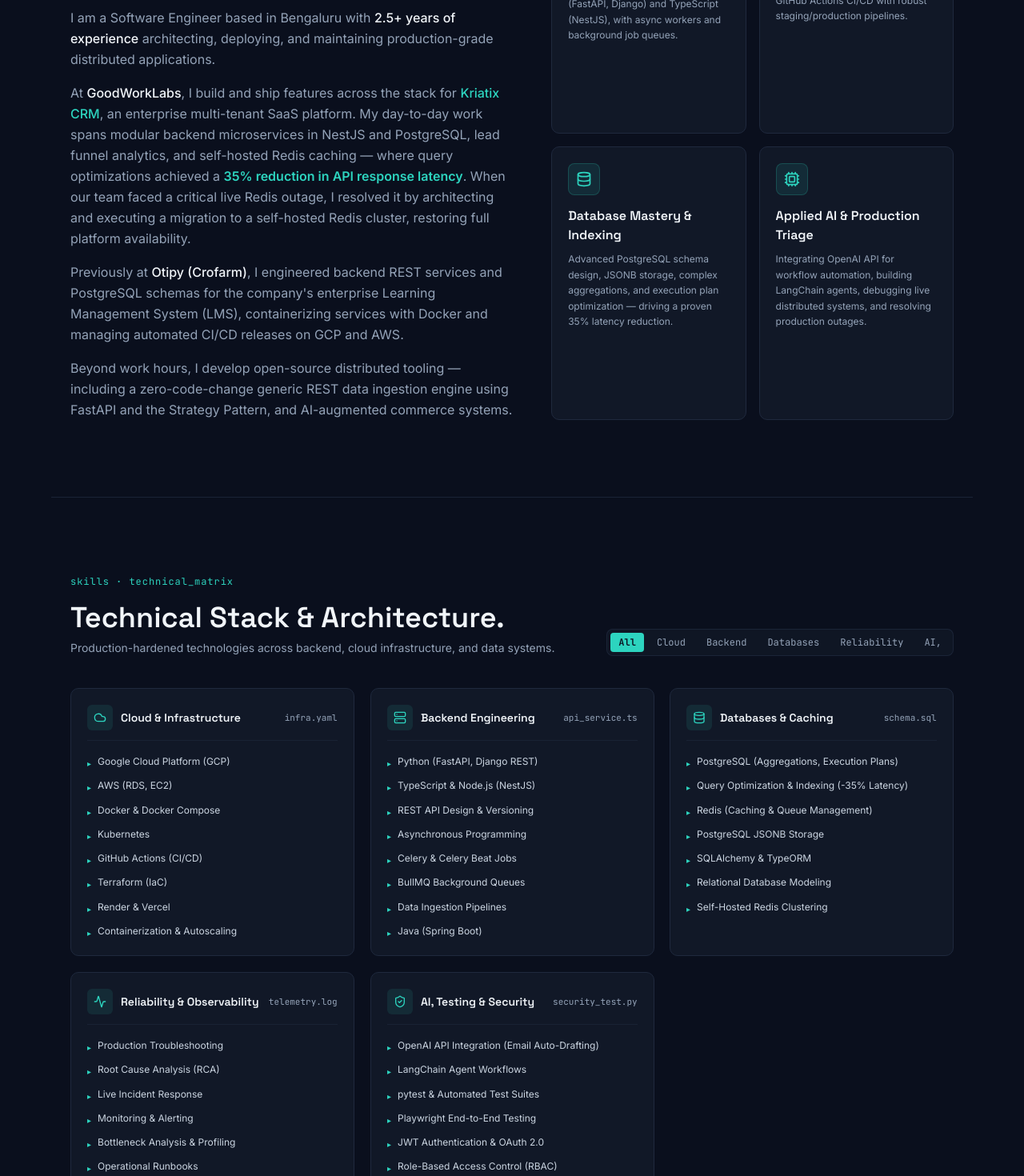
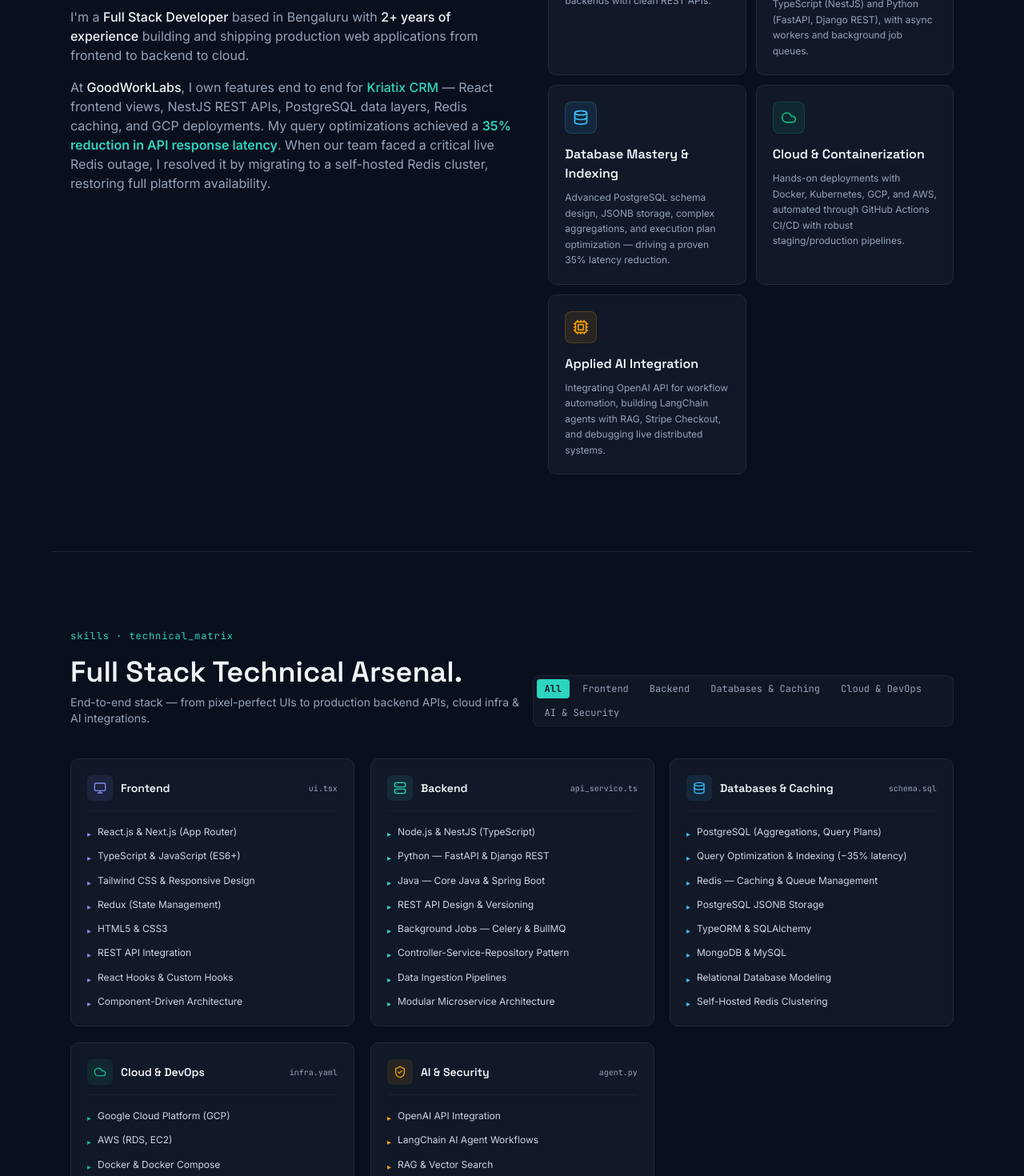
Before and after one commit to Soundarya331/portfolio, a React (Vite) app: page / in a window 1280 px wide. Shown: the part 1260-2730 px from the top of the page at 80% size. Built offline with nearby package versions, Linux system fonts and the light colour scheme; the HTML template or start-up script is replaced by a standard one.

Commit message:
fix: remove Otipy & open-source paragraphs from About; add Frontend skills section; full responsive layout

```diff
--- a/src/components/About.tsx
+++ b/src/components/About.tsx
@@ -1,71 +1,76 @@
 import Reveal from './Reveal'
-import { Server, Cloud, Database, Cpu, ShieldCheck, CheckCircle2 } from 'lucide-react'
+import { Monitor, Server, Cloud, Database, Cpu } from 'lucide-react'
 
 export default function About() {
   const pillars = [
     {
-      icon: Server,
-      title: 'High-Throughput Backends',
-      desc: 'Modular Controller-Service-Repository architectures in Python (FastAPI, Django) and TypeScript (NestJS), with async workers and background job queues.',
+      icon: Monitor,
+      color: 'bg-violet/10 border-violet/20 text-violet',
+      title: 'Full Stack UI → API',
+      desc: 'React.js & Next.js frontends with TypeScript, Tailwind CSS, Redux — wired to NestJS & FastAPI backends with clean REST APIs.',
     },
     {
-      icon: Cloud,
-      title: 'Cloud & Containerization',
-      desc: 'Hands-on deployments with Docker, Kubernetes, GCP, and AWS (RDS), automated through GitHub Actions CI/CD with robust staging/production pipelines.',
+      icon: Server,
+      color: 'bg-teal/10 border-teal/20 text-teal',
+      title: 'High-Throughput Backends',
+      desc: 'Modular Controller-Service-Repository architectures in TypeScript (NestJS) and Python (FastAPI, Django REST), with async workers and background job queues.',
     },
     {
       icon: Database,
+      color: 'bg-cyan/10 border-cyan/20 text-cyan',
       title: 'Database Mastery & Indexing',
       desc: 'Advanced PostgreSQL schema design, JSONB storage, complex aggregations, and execution plan optimization — driving a proven 35% latency reduction.',
     },
     {
+      icon: Cloud,
+      color: 'bg-emerald/10 border-emerald/20 text-emerald',
+      title: 'Cloud & Containerization',
+      desc: 'Hands-on deployments with Docker, Kubernetes, GCP, and AWS, automated through GitHub Actions CI/CD with robust staging/production pipelines.',
+    },
+    {
       icon: Cpu,
-      title: 'Applied AI & Production Triage',
-      desc: 'Integrating OpenAI API for workflow automation, building LangChain agents, debugging live distributed systems, and resolving production outages.',
+      color: 'bg-amber/10 border-amber/20 text-amber',
+      title: 'Applied AI Integration',
+      desc: 'Integrating OpenAI API for workflow automation, building LangChain agents with RAG, Stripe Checkout, and debugging live distributed systems.',
     },
   ]
 
   return (
-    <section id="about" className="mx-auto max-w-6xl border-t border-border/80 px-6 py-24">
+    <section id="about" className="mx-auto max-w-6xl border-t border-border/80 px-4 sm:px-6 py-16 sm:py-24">
       <Reveal>
         <div className="flex items-center gap-2">
           <p className="eyebrow">about · engineering_background</p>
         </div>
       </Reveal>
 
-      <div className="mt-6 grid grid-cols-1 gap-12 lg:grid-cols-[1.1fr_1fr]">
+      <div className="mt-6 grid grid-cols-1 gap-10 lg:grid-cols-[1.1fr_1fr]">
         <Reveal delay={80}>
-          <h2 className="font-display text-3xl font-semibold leading-tight text-text sm:text-4xl">
-            Designing resilient backend services and cloud workflows that thrive under production workloads.
+          <h2 className="font-display text-2xl font-semibold leading-tight text-text sm:text-4xl">
+            Building full-stack products end to end — from pixel-perfect UIs to production-grade APIs and cloud infra.
           </h2>
-          <div className="mt-6 space-y-4 text-base leading-relaxed text-muted">
+          <div className="mt-6 space-y-4 text-sm sm:text-base leading-relaxed text-muted">
             <p>
-              I am a Software Engineer based in Bengaluru with <strong className="text-text font-medium">2.5+ years of experience</strong> architecting, deploying, and maintaining production-grade distributed applications.
+              I'm a <strong className="text-text font-medium">Full Stack Developer</strong> based in Bengaluru with <strong className="text-text font-medium">2+ years of experience</strong> building and shipping production web applications from frontend to backend to cloud.
             </p>
             <p>
-              At <span className="text-text font-medium">GoodWorkLabs</span>, I build and ship features across the stack for <span className="text-teal font-medium">Kriatix CRM</span>, an enterprise multi-tenant SaaS platform. My day-to-day work spans modular backend microservices in NestJS and PostgreSQL, lead funnel analytics, and self-hosted Redis caching — where query optimizations achieved a <span className="text-teal font-semibold">35% reduction in API response latency</span>. When our team faced a critical live Redis outage, I resolved it by architecting and executing a migration to a self-hosted Redis cluster, restoring full platform availability.
+              At <span className="text-text font-medium">GoodWorkLabs</span>, I own features end to end for <span className="text-teal font-medium">Kriatix CRM</span> — React frontend views, NestJS REST APIs, PostgreSQL data layers, Redis caching, and GCP deployments. My query optimizations achieved a <span className="text-teal font-semibold">35% reduction in API response latency</span>. When our team faced a critical live Redis outage, I resolved it by migrating to a self-hosted Redis cluster, restoring full platform availability.
             </p>
-            <p>
-              Previously at <span className="text-text font-medium">Otipy (Crofarm)</span>, I engineered backend REST services and PostgreSQL schemas for the company's enterprise Learning Management System (LMS), containerizing services with Docker and managing automated CI/CD releases on GCP and AWS.
-            </p>
-            <p>
-              Beyond work hours, I develop open-source distributed tooling — including a zero-code-change generic REST data ingestion engine using FastAPI and the Strategy Pattern, and AI-augmented commerce systems.
-            </p>
+
           </div>
         </Reveal>
 
-        <Reveal delay={160} className="grid grid-cols-1 gap-4 sm:grid-cols-2">
+        <Reveal delay={160} className="grid grid-cols-1 gap-3 sm:grid-cols-2">
           {pillars.map((pillar, idx) => {
             const Icon = pillar.icon
             return (
               <div
                 key={idx}
-                className="card p-5 border-border/80 bg-surface/60 hover:border-teal/50 hover:bg-surface transition-all duration-200"
+                className="card p-4 sm:p-5 border-border/80 bg-surface/60 hover:border-teal/40 hover:bg-surface transition-all duration-200"
               >
-                <div className="flex h-10 w-10 items-center justify-center rounded-lg bg-teal/10 border border-teal/20 text-teal mb-3.5">
+                <div className={`flex h-10 w-10 items-center justify-center rounded-lg border mb-3.5 ${pillar.color}`}>
                   <Icon className="h-5 w-5" />
                 </div>
-                <h3 className="font-display text-base font-semibold text-text">{pillar.title}</h3>
+                <h3 className="font-display text-sm sm:text-base font-semibold text-text">{pillar.title}</h3>
                 <p className="mt-2 text-xs leading-relaxed text-muted">{pillar.desc}</p>
               </div>
             )
--- a/src/components/Contact.tsx
+++ b/src/components/Contact.tsx
@@ -41,7 +41,7 @@ export default function Contact() {
   }
 
   return (
-    <section id="contact" className="mx-auto max-w-6xl border-t border-border/80 px-6 py-24">
+    <section id="contact" className="mx-auto max-w-6xl border-t border-border/80 px-4 sm:px-6 py-16 sm:py-24">
       <Reveal>
         <p className="eyebrow">contact · connection_endpoint</p>
         <h2 className="mt-2 max-w-xl font-display text-3xl font-semibold text-text sm:text-4xl">
--- a/src/components/Experience.tsx
+++ b/src/components/Experience.tsx
@@ -46,7 +46,7 @@ const experiences: ExperienceItem[] = [
 
 export default function Experience() {
   return (
-    <section id="experience" className="mx-auto max-w-6xl border-t border-border/80 px-6 py-24">
+    <section id="experience" className="mx-auto max-w-6xl border-t border-border/80 px-4 sm:px-6 py-16 sm:py-24">
       <Reveal>
         <p className="eyebrow">experience · career_trajectory</p>
         <h2 className="mt-2 font-display text-3xl font-semibold text-text sm:text-4xl">
--- a/src/components/Hero.tsx
+++ b/src/components/Hero.tsx
@@ -24,7 +24,7 @@ export default function Hero() {
       id="top"
       ref={sectionRef}
       onMouseMove={handleMouseMove}
-      className="relative mx-auto max-w-6xl px-6 pt-10 pb-16 sm:pt-14 sm:pb-20 overflow-hidden"
+      className="relative mx-auto max-w-6xl px-4 sm:px-6 pt-8 pb-14 sm:pt-14 sm:pb-20 overflow-hidden"
     >
       {/* Animated particle canvas */}
       <Particles count={48} />
@@ -50,7 +50,7 @@ export default function Hero() {
           </div>
 
           {/* Main Headline with shimmer on name */}
-          <h1 className="mt-5 font-display text-4xl font-semibold leading-[1.15] text-text sm:text-5xl lg:text-[3.5rem]">
+          <h1 className="mt-5 font-display text-3xl font-semibold leading-[1.15] text-text sm:text-5xl lg:text-[3.5rem]">
             <span>Hi, I&apos;m </span>
             <span className="shimmer-text">Soundarya P</span>
             <br />
--- a/src/components/Nav.tsx
+++ b/src/components/Nav.tsx
@@ -136,7 +136,7 @@ export default function Nav() {
           <div className="mb-3 flex items-center justify-between pb-3 border-b border-border">
             <span className="inline-flex items-center gap-1.5 rounded-full border border-teal/20 bg-teal/5 px-2.5 py-0.5 font-mono text-[11px] text-teal">
               <span className="h-1.5 w-1.5 rounded-full bg-teal animate-pulse"></span>
-              Open to Backend / Cloud Roles
+              Open to Full Stack Roles
             </span>
           </div>
           <ul className="flex flex-col gap-2">
--- a/src/components/Projects.tsx
+++ b/src/components/Projects.tsx
@@ -128,7 +128,7 @@ export default function Projects() {
       : projects.filter((p) => p.category.includes(filter))
 
   return (
-    <section id="projects" className="mx-auto max-w-6xl border-t border-border/80 px-6 py-24">
+    <section id="projects" className="mx-auto max-w-6xl border-t border-border/80 px-4 sm:px-6 py-16 sm:py-24">
       <Reveal>
         <div className="flex flex-col justify-between gap-4 sm:flex-row sm:items-end">
           <div>
--- a/src/components/Skills.tsx
+++ b/src/components/Skills.tsx
@@ -1,47 +1,50 @@
 import { useState } from 'react'
 import Reveal from './Reveal'
 import TiltCard from './TiltCard'
-import { Cloud, Server, Database, Activity, ShieldCheck, Sparkles } from 'lucide-react'
+import { Monitor, Server, Database, Cloud, ShieldCheck, Sparkles } from 'lucide-react'
 
 interface SkillCategory {
   id: string
   name: string
   tag: string
   icon: any
+  color: string
   skills: string[]
 }
 
 const skillCategories: SkillCategory[] = [
   {
-    id: 'cloud',
-    name: 'Cloud & Infrastructure',
-    tag: 'infra.yaml',
-    icon: Cloud,
+    id: 'frontend',
+    name: 'Frontend',
+    tag: 'ui.tsx',
+    icon: Monitor,
+    color: 'text-violet',
     skills: [
-      'Google Cloud Platform (GCP)',
-      'AWS (RDS, EC2)',
-      'Docker & Docker Compose',
-      'Kubernetes',
-      'GitHub Actions (CI/CD)',
-      'Terraform (IaC)',
-      'Render & Vercel',
-      'Containerization & Autoscaling',
+      'React.js & Next.js (App Router)',
+      'TypeScript & JavaScript (ES6+)',
+      'Tailwind CSS & Responsive Design',
+      'Redux (State Management)',
+      'HTML5 & CSS3',
+      'REST API Integration',
+      'React Hooks & Custom Hooks',
+      'Component-Driven Architecture',
     ],
   },
   {
     id: 'backend',
-    name: 'Backend Engineering',
+    name: 'Backend',
     tag: 'api_service.ts',
     icon: Server,
+    color: 'text-teal',
     skills: [
-      'Python (FastAPI, Django REST)',
-      'TypeScript & Node.js (NestJS)',
+      'Node.js & NestJS (TypeScript)',
+      'Python — FastAPI & Django REST',
+      'Java — Core Java & Spring Boot',
       'REST API Design & Versioning',
-      'Asynchronous Programming',
-      'Celery & Celery Beat Jobs',
-      'BullMQ Background Queues',
+      'Background Jobs — Celery & BullMQ',
+      'Controller-Service-Repository Pattern',
       'Data Ingestion Pipelines',
-      'Java (Spring Boot)',
+      'Modular Microservice Architecture',
     ],
   },
   {
@@ -49,43 +52,50 @@ const skillCategories: SkillCategory[] = [
     name: 'Databases & Caching',
     tag: 'schema.sql',
     icon: Database,
+    color: 'text-cyan',
     skills: [
-      'PostgreSQL (Aggregations, Execution Plans)',
-      'Query Optimization & Indexing (-35% Latency)',
-      'Redis (Caching & Queue Management)',
+      'PostgreSQL (Aggregations, Query Plans)',
+      'Query Optimization & Indexing (−35% latency)',
+      'Redis — Caching & Queue Management',
       'PostgreSQL JSONB Storage',
-      'SQLAlchemy & TypeORM',
+      'TypeORM & SQLAlchemy',
+      'MongoDB & MySQL',
       'Relational Database Modeling',
       'Self-Hosted Redis Clustering',
     ],
   },
   {
-    id: 'reliability',
-    name: 'Reliability & Observability',
-    tag: 'telemetry.log',
-    icon: Activity,
+    id: 'cloud',
+    name: 'Cloud & DevOps',
+    tag: 'infra.yaml',
+    icon: Cloud,
+    color: 'text-emerald',
     skills: [
-      'Production Troubleshooting',
-      'Root Cause Analysis (RCA)',
-      'Live Incident Response',
-      'Monitoring & Alerting',
-      'Bottleneck Analysis & Profiling',
-      'Operational Runbooks',
+      'Google Cloud Platform (GCP)',
+      'AWS (RDS, EC2)',
+      'Docker & Docker Compose',
+      'Kubernetes',
+      'GitHub Actions CI/CD',
+      'Vercel & Render Deployments',
+      'Containerization & Autoscaling',
+      'Production Incident Triage & RCA',
     ],
   },
   {
-    id: 'ai_testing',
-    name: 'AI, Testing & Security',
-    tag: 'security_test.py',
+    id: 'ai_security',
+    name: 'AI & Security',
+    tag: 'agent.py',
     icon: ShieldCheck,
+    color: 'text-amber',
     skills: [
-      'OpenAI API Integration (Email Auto-Drafting)',
-      'LangChain Agent Workflows',
-      'pytest & Automated Test Suites',
-      'Playwright End-to-End Testing',
+      'OpenAI API Integration',
+      'LangChain AI Agent Workflows',
+      'RAG & Vector Search',
+      'Prompt Engineering',
       'JWT Authentication & OAuth 2.0',
       'Role-Based Access Control (RBAC)',
       'Fernet Symmetric Encryption',
+      'Stripe Checkout & Webhooks',
     ],
   },
 ]
@@ -99,6 +109,22 @@ const currentlyLearning = [
   'Go',
 ]
 
+const colorMap: Record<string, string> = {
+  'text-violet': 'bg-violet/10 text-violet',
+  'text-teal':   'bg-teal/10 text-teal',
+  'text-cyan':   'bg-cyan/10 text-cyan',
+  'text-emerald':'bg-emerald/10 text-emerald',
+  'text-amber':  'bg-amber/10 text-amber',
+}
+
+const dotMap: Record<string, string> = {
+  'text-violet': 'text-violet',
+  'text-teal':   'text-teal',
+  'text-cyan':   'text-cyan',
+  'text-emerald':'text-emerald',
+  'text-amber':  'text-amber',
+}
+
 export default function Skills() {
   const [activeCategory, setActiveCategory] = useState<string>('all')
 
@@ -108,24 +134,24 @@ export default function Skills() {
       : skillCategories.filter((cat) => cat.id === activeCategory)
 
   return (
-    <section id="skills" className="mx-auto max-w-6xl border-t border-border/80 px-6 py-24">
+    <section id="skills" className="mx-auto max-w-6xl border-t border-border/80 px-4 sm:px-6 py-16 sm:py-24">
       <Reveal>
         <p className="eyebrow">skills · technical_matrix</p>
         <div className="mt-4 flex flex-col justify-between gap-4 sm:flex-row sm:items-end">
           <div>
-            <h2 className="font-display text-3xl font-semibold text-text sm:text-4xl">
-              Technical Stack & Architecture.
+            <h2 className="font-display text-2xl font-semibold text-text sm:text-4xl">
+              Full Stack Technical Arsenal.
             </h2>
             <p className="mt-2 text-sm text-muted">
-              Production-hardened technologies across backend, cloud infrastructure, and data systems.
+              End-to-end stack — from pixel-perfect UIs to production backend APIs, cloud infra & AI integrations.
             </p>
           </div>
 
-          {/* Category Filter Pills */}
-          <div className="flex flex-wrap gap-1.5 rounded-lg border border-border/80 bg-surface/80 p-1 font-mono text-xs">
+          {/* Category Filter Pills — scrollable on mobile */}
+          <div className="flex flex-wrap gap-1.5 rounded-lg border border-border/80 bg-surface/80 p-1 font-mono text-xs overflow-x-auto">
             <button
               onClick={() => setActiveCategory('all')}
-              className={`rounded px-2.5 py-1 transition ${
+              className={`whitespace-nowrap rounded px-2.5 py-1 transition ${
                 activeCategory === 'all' ? 'bg-teal text-bg font-semibold' : 'text-muted hover:text-text'
               }`}
             >
@@ -135,11 +161,11 @@ export default function Skills() {
               <button
                 key={cat.id}
                 onClick={() => setActiveCategory(cat.id)}
-                className={`rounded px-2.5 py-1 transition ${
+                className={`whitespace-nowrap rounded px-2.5 py-1 transition ${
                   activeCategory === cat.id ? 'bg-teal text-bg font-semibold' : 'text-muted hover:text-text'
                 }`}
               >
-                {cat.name.split(' ')[0]}
+                {cat.name}
               </button>
             ))}
           </div>
@@ -147,26 +173,28 @@ export default function Skills() {
       </Reveal>
 
       {/* Grid of Skill Categories */}
-      <div className="mt-10 grid grid-cols-1 gap-5 md:grid-cols-2 lg:grid-cols-3">
+      <div className="mt-8 sm:mt-10 grid grid-cols-1 gap-4 sm:gap-5 sm:grid-cols-2 lg:grid-cols-3">
         {filteredCategories.map((cat, i) => {
           const Icon = cat.icon
+          const iconClass = colorMap[cat.color] ?? 'bg-teal/10 text-teal'
+          const dotClass = dotMap[cat.color] ?? 'text-teal'
           return (
             <Reveal key={cat.id} delay={i * 80}>
-              <TiltCard className="card h-full p-5 border-border/80 bg-surface/70 hover:border-teal/50 hover:bg-surface transition-all">
+              <TiltCard className="card h-full p-4 sm:p-5 border-border/80 bg-surface/70 hover:border-teal/40 hover:bg-surface transition-all">
                 <div className="flex items-center justify-between border-b border-border/60 pb-3">
                   <div className="flex items-center gap-2.5">
-                    <div className="flex h-8 w-8 items-center justify-center rounded-md bg-teal/10 text-teal">
+                    <div className={`flex h-8 w-8 items-center justify-center rounded-md ${iconClass}`}>
                       <Icon className="h-4 w-4" />
                     </div>
                     <span className="font-display text-sm font-semibold text-text">{cat.name}</span>
                   </div>
-                  <span className="font-mono text-[11px] text-muted">{cat.tag}</span>
+                  <span className="font-mono text-[10px] text-muted hidden sm:block">{cat.tag}</span>
                 </div>
 
                 <ul className="mt-4 space-y-2.5">
                   {cat.skills.map((skill, sIdx) => (
                     <li key={sIdx} className="flex items-start gap-2 text-xs text-mutedLight leading-relaxed">
-                      <span className="mt-1 text-teal text-[10px]">▸</span>
+                      <span className={`mt-1 text-[10px] ${dotClass}`}>▸</span>
                       <span>{skill}</span>
                     </li>
                   ))}
@@ -177,11 +205,11 @@ export default function Skills() {
         })}
       </div>
 
-      {/* Currently Learning / Expanding Bar */}
-      <Reveal delay={200} className="mt-8 rounded-lg border border-border/80 bg-surface2/60 p-4">
+      {/* Currently Learning Bar */}
+      <Reveal delay={200} className="mt-6 sm:mt-8 rounded-lg border border-border/80 bg-surface2/60 p-4">
         <div className="flex flex-col gap-3 sm:flex-row sm:items-center sm:justify-between">
           <div className="flex items-center gap-2 font-mono text-xs text-muted">
-            <Sparkles className="h-4 w-4 text-amber" />
+            <Sparkles className="h-4 w-4 text-amber shrink-0" />
             <span className="font-semibold text-text">Currently Expanding:</span>
           </div>
           <div className="flex flex-wrap gap-2">
```
